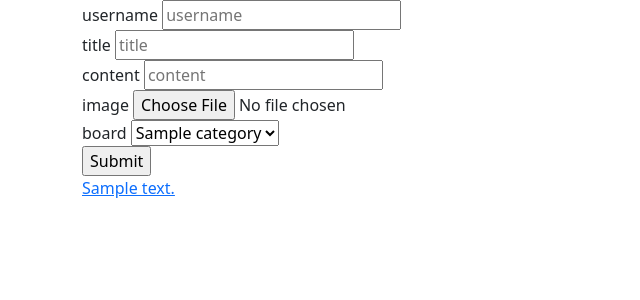
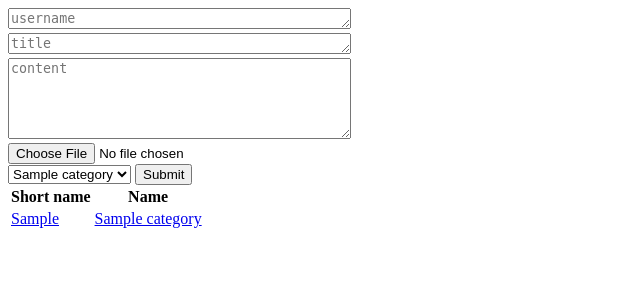
Before and after one commit to cyphersprojekt/Entrega-1-Munoz, a Django app: page / in a window 1280 px wide. Shown: the top 300 px of the page, without its empty margins (0-640 px from the left). Run offline with Django 4.2, Linux system fonts and the light colour scheme; tables that the repository leaves empty hold one stand-in row (values such as "Sample post"); parts of the project's set-up code (start-up, migrations or seed data) failed here and were passed over.

Commit message:
primera lavada de cara al index.html, preparando para el css

```diff
--- a/fourapp/templates/index.html
+++ b/fourapp/templates/index.html
@@ -1,43 +1,42 @@
 <!DOCTYPE html>
 <html lang="en">
-{% block head %}
     <meta charset="UTF-8">
     <meta http-equiv="X-UA-Compatible" content="IE=edge">
     <meta name="viewport" content="width=device-width, initial-scale=1, shrink-to-fit=no">
-    <link href="https://cdn.jsdelivr.net/npm/bootstrap@5.2.0-beta1/dist/css/bootstrap.min.css" rel="stylesheet" integrity="sha384-0evHe/X+R7YkIZDRvuzKMRqM+OrBnVFBL6DOitfPri4tjfHxaWutUpFmBp4vmVor" crossorigin="anonymous">
     <title>4jango</title>
-{% endblock %}
 
-{% block body %}
 <body>
-    <div class="container">
+
+    <div class="newPostForm">
     <form class="form-group" action="/new_post/" method="post" enctype="multipart/form-data" >
-        <label for="title">username</label>
-        <input type="text" name="username" placeholder="username"> <br>
-        <label for="title">title</label>
-        <input type="text" name="title" placeholder="title"><br>
-        <label for="content">content</label>
-        <input type="text" name="content" placeholder="content"><br>
-        <label for="image">image</label>
+        <textarea name="username" rows="1" cols="40" placeholder="username" maxlength="30"></textarea><br>
+        <textarea name="title" rows="1" cols="40" placeholder="title" maxlength="40"></textarea><br>
+        <textarea name="content" rows="5" cols="40" placeholder="content"></textarea><br>
         <input class="form-control-file"type="file" name="image" placeholder="image"><br>
-        <label for="category">board</label>
-
             <select name="category">
                 {% for category in categories %}
                 <option value="{{ category.categoryid }}">{{ category.name }}</option>
                 {% endfor %}
-            </select><br>
-
+            </select>
         <input type="submit" value="Submit"><br>
     </form>
     </div>
-    <div class="container">
+
+    <div>
+        <table class="listCategories">
+            <tr>
+                <th class="listCategoriesShortNameTH">Short name</th>
+                <th class="listCategoriesFullNameTH">Name</th>
+            </tr>
             {% for category in categories %}
-    <a href="/{{category.short}}">{{ category.description }}</a><br>
+            <tr>
+                <td class="listCategoriesShortNameTD"><a href="/{{category.short}}">{{ category.short }}</a></td>
+                <td class="listCategoriesFullNameTD"><a href="/{{category.short}}">{{ category.name }}</a></td>
+            </tr>
             {% endfor %}
-        </div>
+        </table>
+    </div>
 
 
 </body>
-{% endblock %}
 </html>
--- a/fourapp/templates/view_category.html
+++ b/fourapp/templates/view_category.html
@@ -9,14 +9,12 @@
 <body>
     {% for post in posts %}
         <a href="/post/{{ post.post_id }}" target="_blank"><h2>{{ post.title }}</h2></a>
-        <p><small>#{{ post.post_id }}</small></p>
+        <p><small>#{{ post.post_id }} | {{ post.post_date }}</small></p>
+        <h4>{{ post.username }} </h4>
         <p>{{ post.content }}</p>
-        <p>{{ post.username }}</p>
         {% if post.image %}
         <a href="../media/{{ post.image }}" target="_blank"><img style="width:20%; height:20%" src="../media/{{ post.image }}"></a>
         {% endif %}
-        <p>{{ post.created_at }}</p>
-        <p>{{ post.post_date }}</p>
     {% endfor %}
 </body>
 </html>
```
Also changed, not shown: fourapp/templates/view_post.html (+4 -6 lines).
